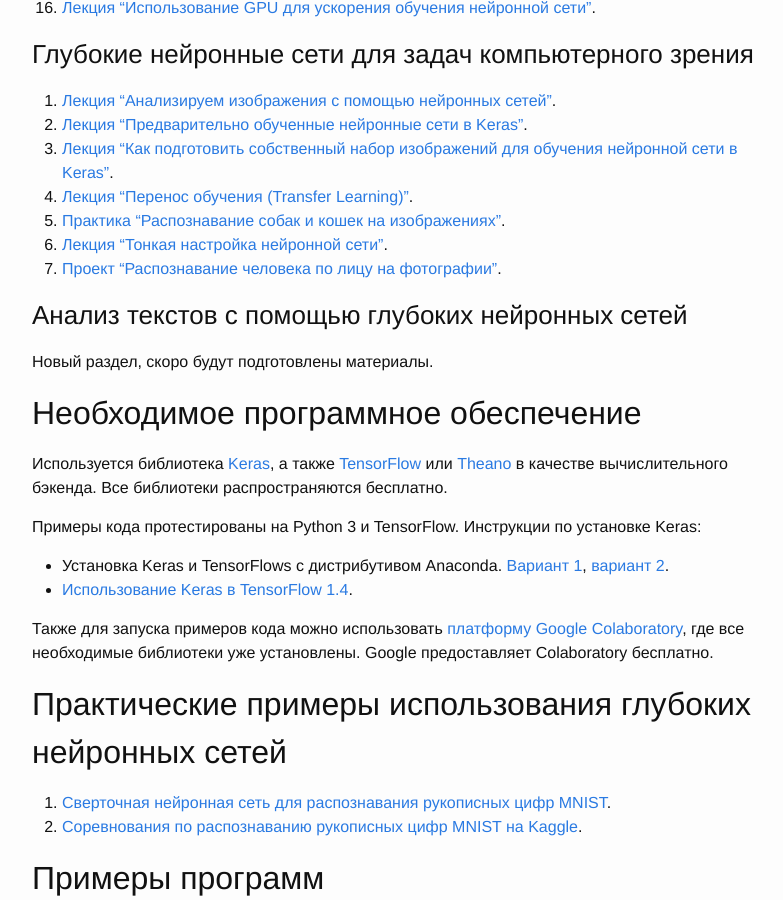
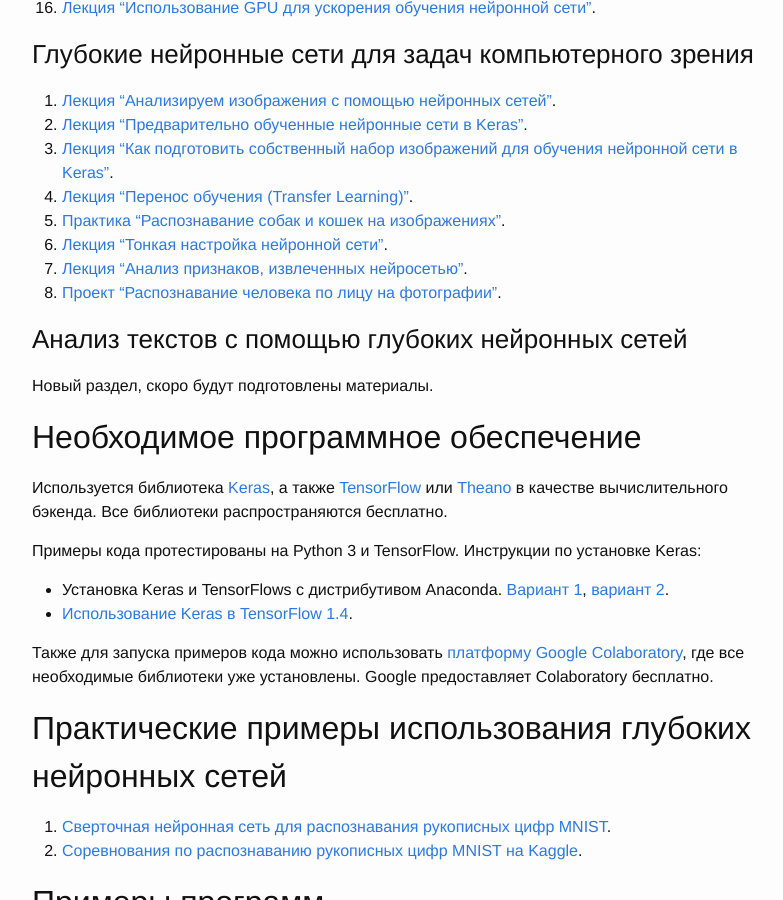
Before and after one commit to sozykin/asozykin.ru, a Jekyll site: the page built from _pages/courses/nnpython/nnpython.md, in a window 1280 px wide and 900 px high, scrolled down 1440 px. Shown: the whole window, without its empty margins (238-1021 px from the left). Built offline with Jekyll 4.4.1, drawn with Linux system fonts in a browser that asks for light colours; comment, search, counter and statistics services are not loaded.

Commit message:
Added link to new video in Deep Learning course

```diff
--- a/_pages/courses/nnpython/nnpython.md
+++ b/_pages/courses/nnpython/nnpython.md
@@ -46,6 +46,7 @@ permalink: /courses/nnpython
 4. [Лекция "Перенос обучения (Transfer Learning)"](/deep_learning/2018/01/08/Transfer-Learning-in-Keras.html).
 5. [Практика "Распознавание собак и кошек на изображениях"](/courses/nnpython-lab4).
 6. [Лекция "Тонкая настройка нейронной сети"](/deep_learning/2018/04/02/Fine-Tuning-in-Keras.html).
+7. [Лекция "Анализ признаков, извлеченных нейросетью"](https://youtu.be/JCgwGD_FXbQ).
 7. [Проект "Распознавание человека по лицу на фотографии"](/deep_learning/2017/08/11/Foto-Verification-with-Dlib.html).
 
 ### Анализ текстов с помощью глубоких нейронных сетей
```
